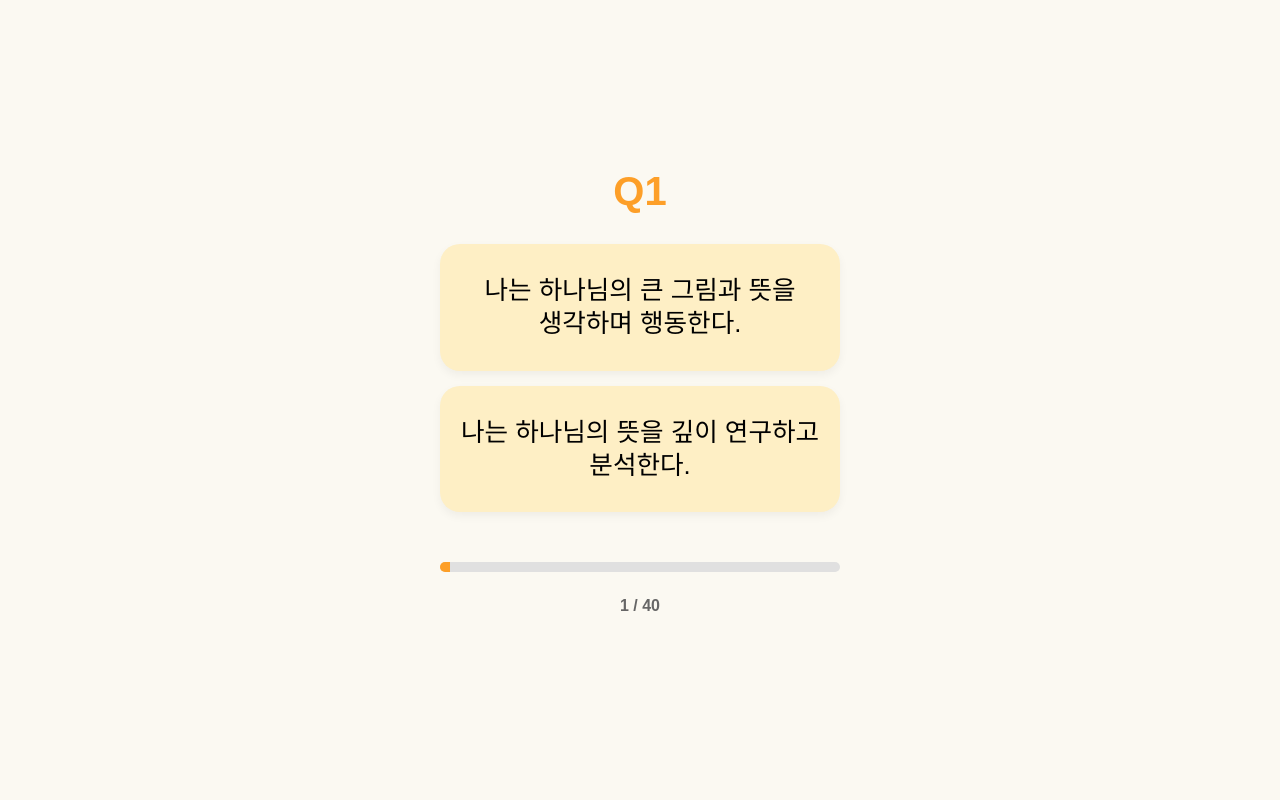
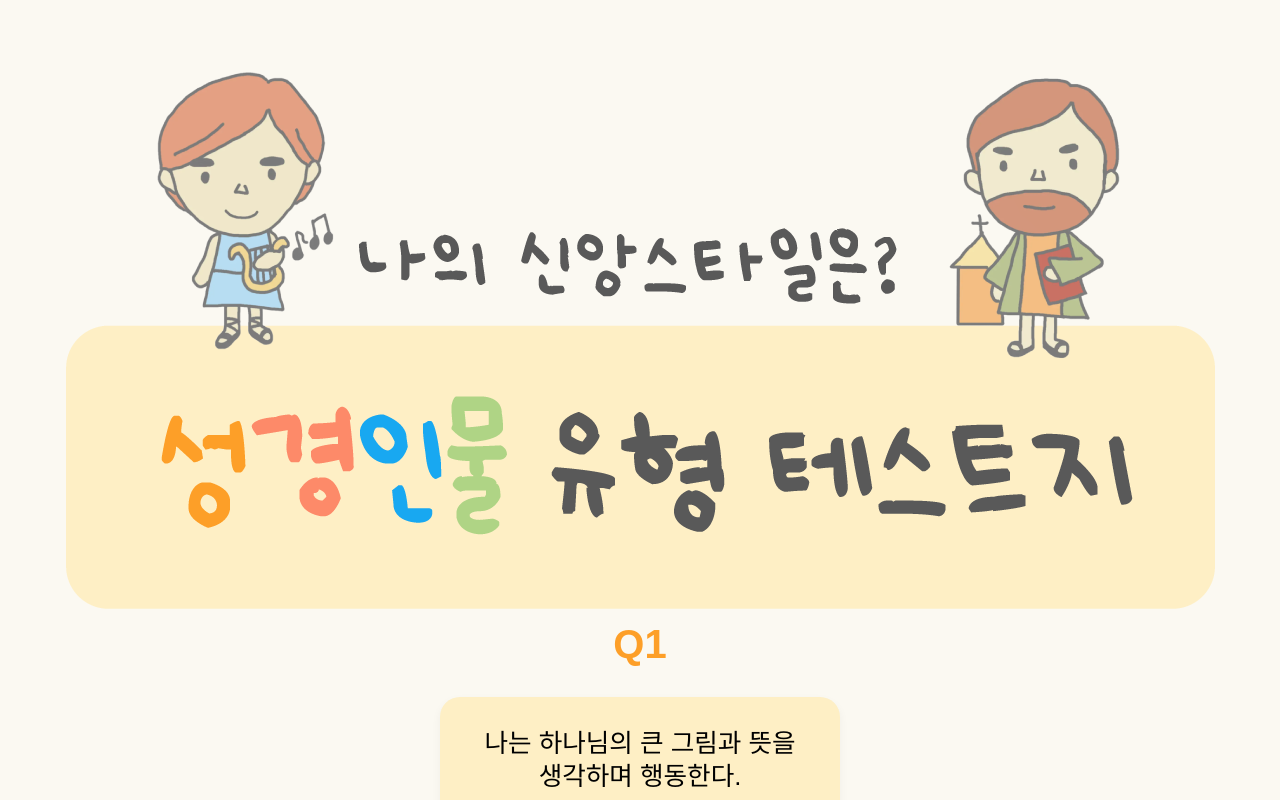
Before and after one commit to gomkuma2938-ui/bible-psytest, a React (Create React App) app: page / in a window 1280 px wide. Both pictures are taken after a click on the button "START". Shown: the top 800 px of the page. Built offline with nearby package versions, Linux system fonts and the light colour scheme; a web font is replaced by a local one.

Commit message:
Update App.js

```diff
--- a/src/App.js
+++ b/src/App.js
@@ -147,9 +147,16 @@ if (showResult) {
 
   // 3. 테스트 진행 화면
   const currentQ = surveyData.questions[step];
+
   return (
     <div className="container test-page">
-      {/* 질문 콘텐츠 전체를 감싸는 컨테이너 */}
+      {/* 🚀 상단에 작게 보여줄 배너 이미지 추가 */}
+      <img
+        src={process.env.PUBLIC_URL + '/images/main.png'}
+        alt="성경 인물 테스트"
+        className="test-top-banner"
+      />
+
       <div className="question-content">
 
         {/* 1. 질문 번호 (Q3) */}
```
